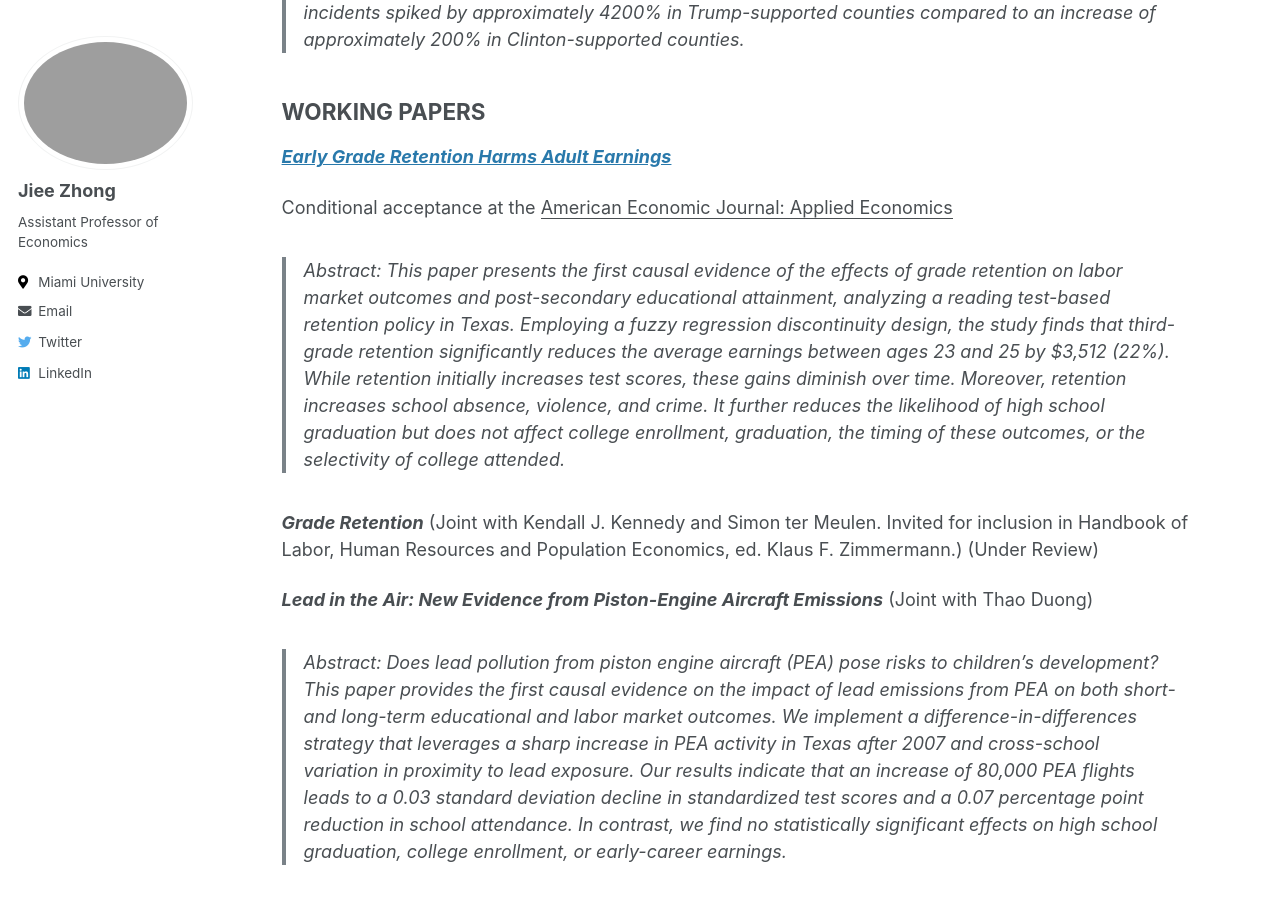
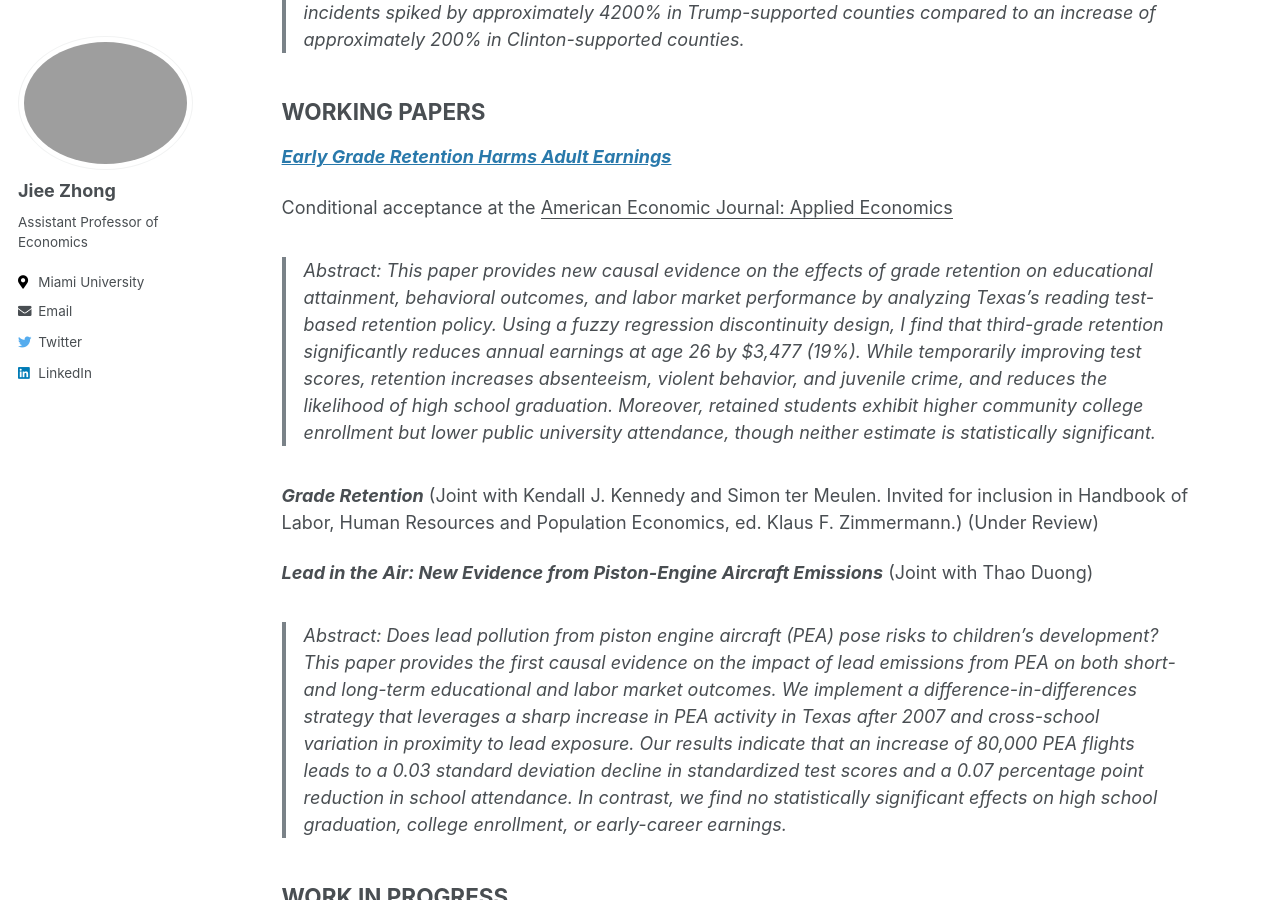
Before and after one commit to jieezhong/jieezhong.github.io, a Jekyll site: the page built from _pages/research.md, in a window 1280 px wide and 900 px high, scrolled down 658 px. Built offline with Jekyll 4.4.1, drawn with Linux system fonts in a browser that asks for light colours.

Commit message:
Update research.md

```diff
--- a/_pages/research.md
+++ b/_pages/research.md
@@ -21,7 +21,7 @@ header:
 
 Conditional acceptance at the <ins> American Economic Journal: Applied Economics </ins>
 
-> Abstract: This paper presents the first causal evidence of the effects of grade retention on labor market outcomes and post-secondary educational attainment, analyzing a reading test-based retention policy in Texas. Employing a fuzzy regression discontinuity design, the study finds that third-grade retention significantly reduces the average earnings between ages 23 and 25 by $3,512 (22%). While retention initially increases test scores, these gains diminish over time. Moreover, retention increases school absence, violence, and crime. It further reduces the likelihood of high school graduation but does not affect college enrollment, graduation, the timing of these outcomes, or the selectivity of college attended.
+> Abstract: This paper provides new causal evidence on the effects of grade retention on educational attainment, behavioral outcomes, and labor market performance by analyzing Texas's reading test-based retention policy. Using a fuzzy regression discontinuity design, I find that third-grade retention significantly reduces annual earnings at age 26 by $3,477 (19%). While temporarily improving test scores, retention increases absenteeism, violent behavior, and juvenile crime, and reduces the likelihood of high school graduation. Moreover, retained students exhibit higher community college enrollment but lower public university attendance, though neither estimate is statistically significant.
 
 ***Grade Retention*** (Joint with Kendall J. Kennedy and Simon ter Meulen. Invited for inclusion in Handbook of Labor, Human Resources and Population Economics, ed. Klaus F. Zimmermann.) (Under Review)
 
```
